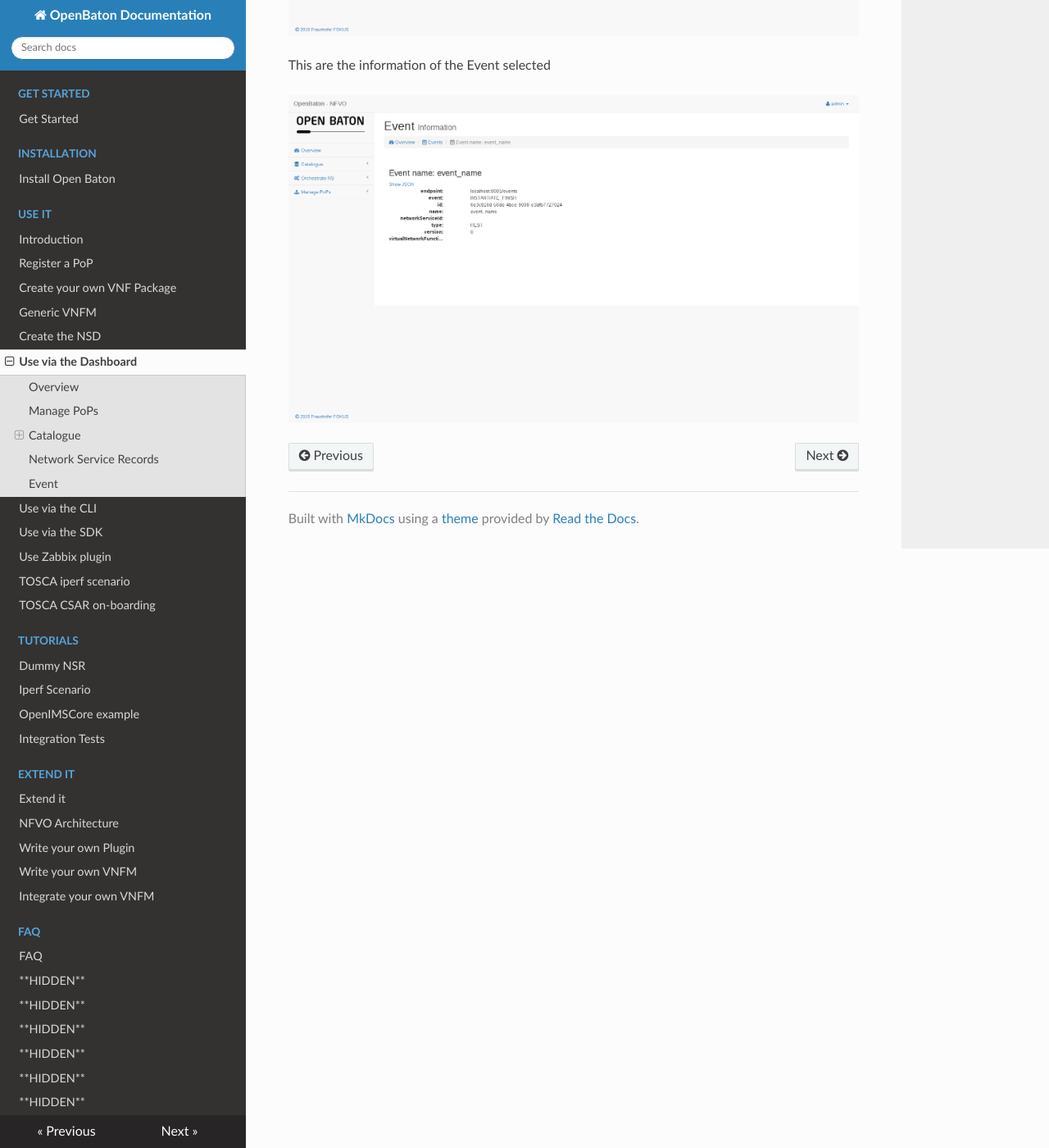
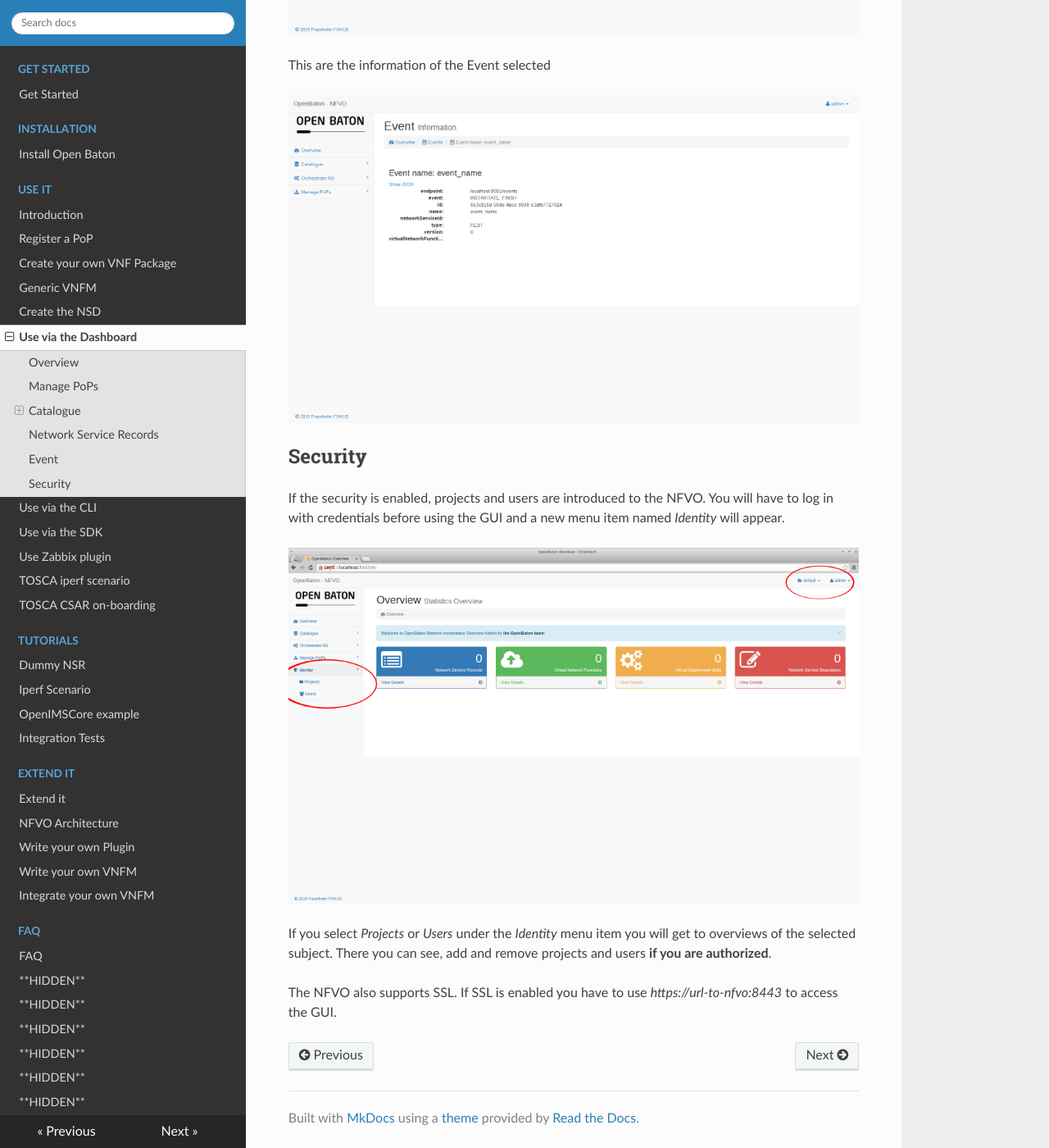
Before and after one commit to openbaton/docs, an MkDocs documentation site: the page built from docs/nfvo-how-to-use-gui.md, in a window 1280 px wide and 1400 px high, scrolled down 15199 px. Shown: the whole window at 82% size. Built offline with MkDocs 1.6.1, drawn with Linux system fonts in a browser that asks for light colours; nearby versions of some CDN libraries; old or Windows-style settings are respelled for this version of MkDocs.

Commit message:
Add a documentation page about security and update the gui documentation to include security

```diff
--- a/docs/nfvo-how-to-use-gui.md
+++ b/docs/nfvo-how-to-use-gui.md
@@ -162,6 +162,15 @@
 
 ![Event Info][EvenInfo]
 
+## Security
+If the security is enabled, projects and users are introduced to the NFVO. You will have to log in with credentials before using the GUI and a new menu item named *Identity* will appear.
+
+![Security overview][SecurityOverview]
+
+If you select *Projects* or *Users* under the *Identity* menu item you will get to overviews of the selected subject. There you can see, add and remove projects and users **if you are authorized**.
+
+The NFVO also supports SSL. If SSL is enabled you have to use *https://url-to-nfvo:8443* to access the GUI.
+
 
 [overview]:images/nfvo-how-to-use-gui-overview.png
 [vimpage]:images/nfvo-how-to-use-gui-vim-page.png
@@ -184,6 +193,7 @@
 [editNSD3]:images/edit-NSD3.png
 [editNSD4]:images/edit-NSD4.png
 [editNSD5]:images/edit-NSD5.png
+[SecurityOverview]:images/security-overview.png
 
 [VNFDlistintoNSD]:images/nfvo-how-to-use-gui-VNFD-list-into-NSD.png
 [VNFDlistintoNSD1]:images/nfvo-how-to-use-gui-VNFD-list-into-NSD1.png
```
Also changed, not shown: docs/security.md (added, +61 -0 lines), docs/images/security-overview.png (added).
